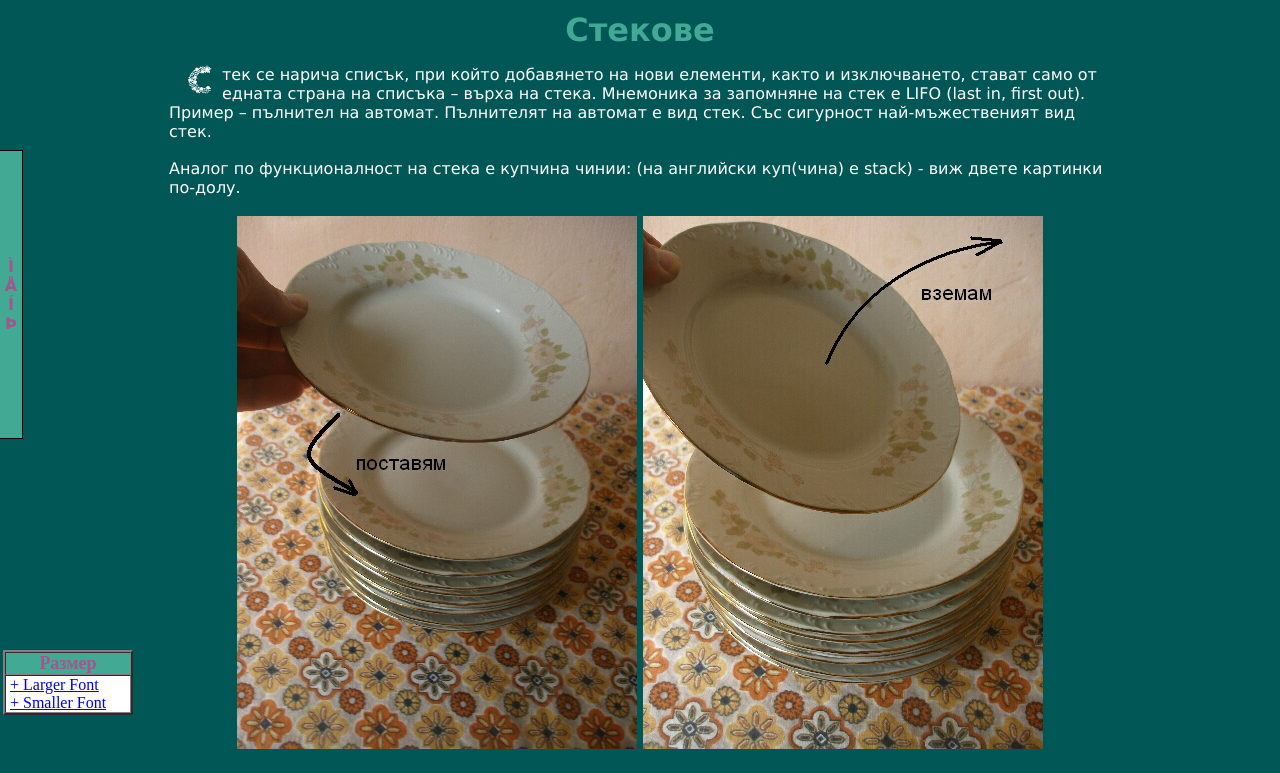
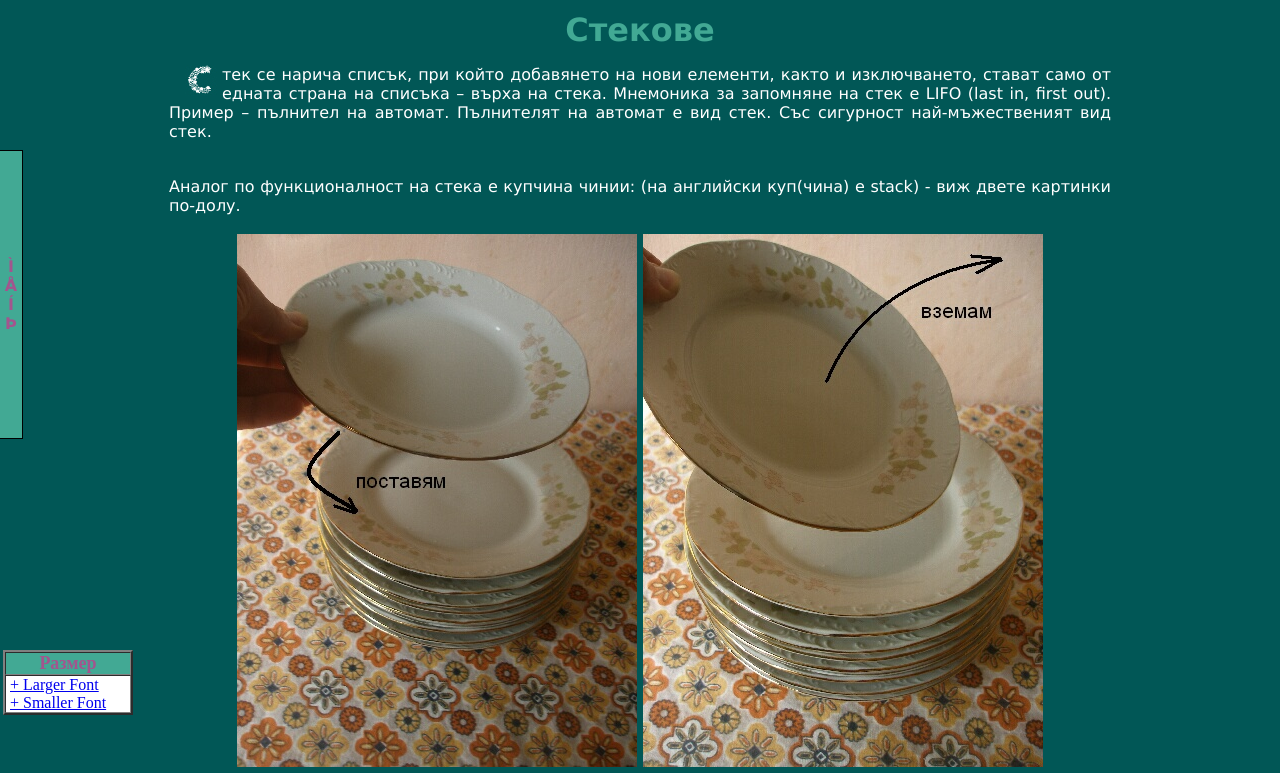
Before and after one commit to gerganakarabelyova/struct, a plain HTML site: page stack.html in a window 1280 px wide. Shown: the top 773 px of the page. Drawn offline with Linux system fonts and the light colour scheme.

Commit message:
Update stack.html

```diff
--- a/stack.html
+++ b/stack.html
@@ -40,17 +40,17 @@ SKRIPTA ZA GOLEMI I MALKI BUKVI
 <td>
  <p align="center"> <font color="#000000" size="+3" face="Verdana"><strong><font color="#42A994">Стекове</font> </strong> </font> </p>
 
-              <font color="#FFFFFF" size="-0" face="Verdana"><img src="pics/letterCcc.jpg" width="50" height="31" align="left">
+              <div align="justify"><font color="#FFFFFF" size="-0" face="Verdana"><img src="pics/LetterCcc.jpg" width="50" height="31" align="left">
 			  тек се нарича списък, при който добавянето на нови елементи, както и изключването, стават само от
 			  едната страна на списъка – върха на стека. Мнемоника за запомняне на стек е LIFO (last in, first out).
 			  Пример – пълнител на автомат. Пълнителят на автомат е вид стек. Със сигурност най-мъжественият вид стек.
-                </font>
+                </font> </div>
 				<br><br>
 
-<font color="#FFFFFF" size="-0" face="Verdana">
+<div align="justify"> <font color="#FFFFFF" size="-0" face="Verdana">
 			  Аналог по функционалност на стека е купчина чинии: (на английски куп(чина) е stack) - виж двете
 			  картинки по-долу.
-			  <br><br> <center><img src="pics/stack1.jpg">  <img src="pics/stack2.jpg"> <br><br>
+			  <br><br> <center><img src="pics/stack1.jpg">  <img src="pics/stack2.jpg"> </center> <br><br>
 			  Последната поставена чиния в купчината е първата, която може да се вземе. Това е реализация на принципа - "Последен вътре, първи вън".
 			  Дефиницията на класа е дадена по-долу: <br>
 <pre>
```
